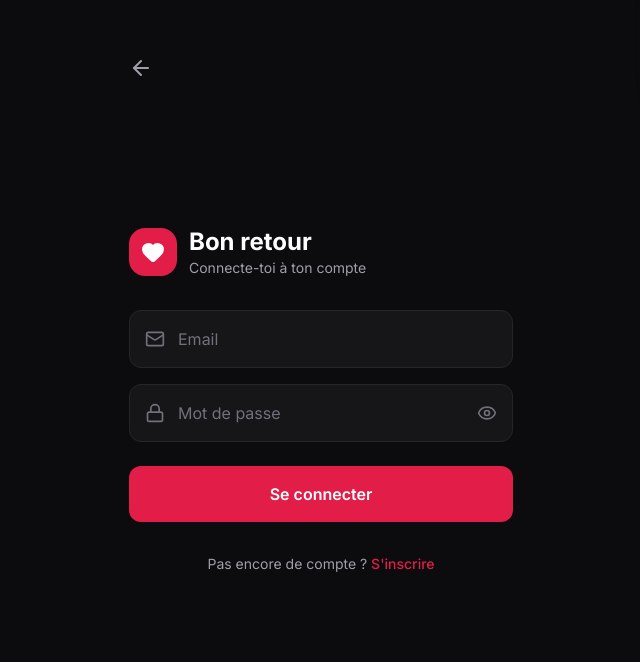
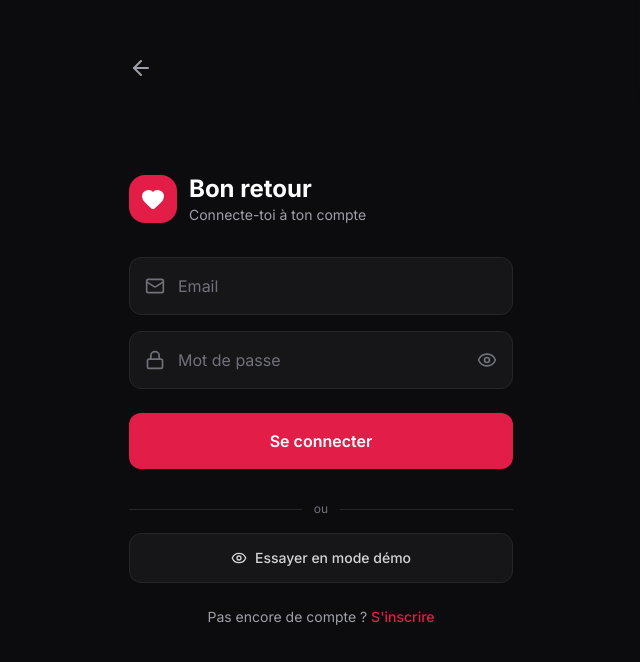
Before and after one commit to ISMVV8/love-app, a Next.js app: page /login in a window 1280 px wide. Shown: the top 662 px of the page, without its empty margins (319-959 px from the left). Built offline with nearby package versions, Linux system fonts and the light colour scheme; no server answers.

Commit message:
feat: demo mode — auto-login as Sofia with pre-filled matches, conversations and likes

```diff
--- a/src/app/(auth)/login/page.tsx
+++ b/src/app/(auth)/login/page.tsx
@@ -14,6 +14,27 @@ export default function LoginPage() {
   const [showPassword, setShowPassword] = useState(false);
   const [error, setError] = useState<string | null>(null);
   const [loading, setLoading] = useState(false);
+  const [demoLoading, setDemoLoading] = useState(false);
+
+  const handleDemo = async () => {
+    setError(null);
+    setDemoLoading(true);
+    try {
+      const { error: authError } = await supabase.auth.signInWithPassword({
+        email: 'sofia@demo.app',
+        password: 'Demo2026!',
+      });
+      if (authError) {
+        setError('Erreur de connexion démo');
+        return;
+      }
+      router.replace('/discover');
+    } catch {
+      setError('Une erreur est survenue');
+    } finally {
+      setDemoLoading(false);
+    }
+  };
 
   const handleLogin = async (e: React.FormEvent) => {
     e.preventDefault();
@@ -146,7 +167,35 @@ export default function LoginPage() {
           </motion.button>
         </form>
 
-        <p className="text-center text-zinc-400 text-sm mt-8">
+        {/* Separator */}
+        <div className="flex items-center gap-3 mt-8">
+          <div className="flex-1 h-px bg-[#262628]" />
+          <span className="text-xs text-zinc-500">ou</span>
+          <div className="flex-1 h-px bg-[#262628]" />
+        </div>
+
+        {/* Demo mode button */}
+        <motion.button
+          onClick={handleDemo}
+          disabled={demoLoading}
+          className="w-full mt-4 py-3.5 rounded-xl border border-[#262628] bg-[#161618] text-zinc-300 font-medium text-sm hover:bg-[#1C1C1E] hover:border-[#363638] transition-all disabled:opacity-50 flex items-center justify-center gap-2"
+          whileTap={{ scale: 0.97 }}
+        >
+          {demoLoading ? (
+            <motion.div
+              className="w-4 h-4 border-2 border-zinc-500/30 border-t-zinc-300 rounded-full"
+              animate={{ rotate: 360 }}
+              transition={{ duration: 0.8, repeat: Infinity, ease: 'linear' }}
+            />
+          ) : (
+            <>
+              <Eye className="w-4 h-4" />
+              Essayer en mode démo
+            </>
+          )}
+        </motion.button>
+
+        <p className="text-center text-zinc-400 text-sm mt-6">
           Pas encore de compte ?{' '}
           <Link href="/register" className="text-[#E11D48] font-medium hover:text-[#BE123C] transition-colors">
             S&apos;inscrire
--- a/src/app/page.tsx
+++ b/src/app/page.tsx
@@ -111,6 +111,13 @@ export default function LandingPage() {
         >
           J&apos;ai déjà un compte
         </button>
+
+        <button
+          onClick={() => router.push('/login?demo=1')}
+          className="mt-2 text-zinc-500 text-xs hover:text-zinc-300 transition-colors"
+        >
+          Essayer en mode démo →
+        </button>
       </motion.div>
     </div>
   );
```
